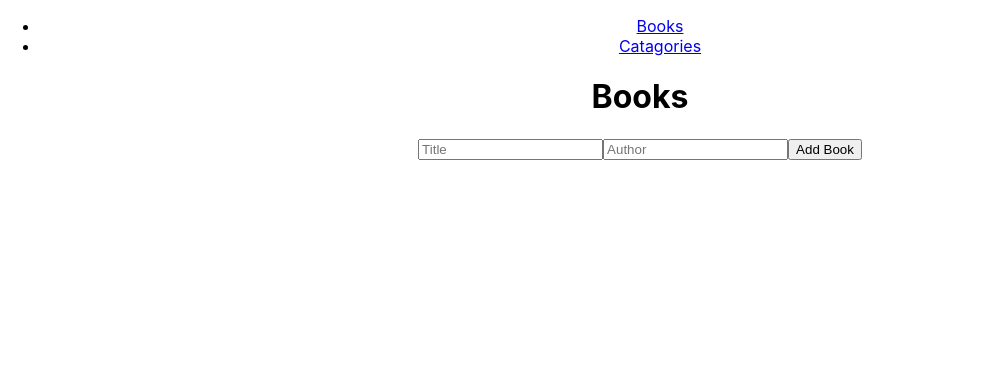
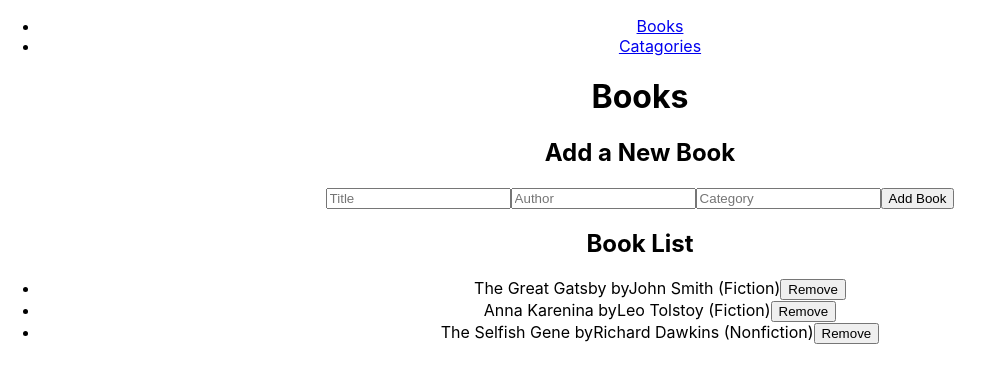
Before and after one commit to nilab-khwaja/bookstore, a React (Create React App) app: page / in a window 1280 px wide. Shown: the top 382 px of the page, without its empty margins (0-994 px from the left). Built offline with nearby package versions, Linux system fonts and the light colour scheme.

Commit message:
connect redux with react components

```diff
--- a/src/App.js
+++ b/src/App.js
@@ -1,7 +1,6 @@
 import './App.css';
 import { Route, Routes } from 'react-router-dom';
 import Books from './components/Books';
-
 import Navbar from './components/Navbar';
 import Catagories from './components/Catagories';
 
--- a/src/components/Book.jsx
+++ b/src/components/Book.jsx
@@ -1,29 +1,39 @@
 import React from 'react';
 import PropTypes from 'prop-types';
+import { useDispatch } from 'react-redux';
+import { removeBook } from '../redux/books/booksSlice';
 
-const Book = ({ book, onDelete }) => (
+const Book = ({ book }) => {
+  const dispatch = useDispatch();
 
-  <div>
-    <h3>
-      Title:
+  const handleRemoveBook = (itemId) => {
+    dispatch(removeBook(itemId));
+  };
+
+  return (
+    <li key={book.item_id}>
       {book.title}
-    </h3>
-    <p>
-      Author:
+      {' '}
+      by
       {book.author}
-    </p>
-    <button type="button" onClick={() => onDelete(book.title)}>
-      Delete
-    </button>
-  </div>
-);
+      {' '}
+      (
+      {book.category}
+      )
+      <button type="button" onClick={() => handleRemoveBook(book.item_id)}>
+        Remove
+      </button>
+    </li>
+  );
+};
 
 Book.propTypes = {
   book: PropTypes.shape({
+    item_id: PropTypes.number.isRequired,
     title: PropTypes.string.isRequired,
     author: PropTypes.string.isRequired,
+    category: PropTypes.string.isRequired,
   }).isRequired,
-  onDelete: PropTypes.func.isRequired,
 };
 
 export default Book;
--- a/src/components/BookForm.jsx
+++ b/src/components/BookForm.jsx
@@ -1,38 +1,44 @@
 import React, { useState } from 'react';
-import PropTypes from 'prop-types';
+import { useDispatch } from 'react-redux';
+import { addBook } from '../redux/books/booksSlice';
 
-const BookForm = ({ onAddBook }) => {
-  const [title, setTitle] = useState('');
-  const [author, setAuthor] = useState('');
+const BookForm = () => {
+  const dispatch = useDispatch();
+  const [newBook, setNewBook] = useState({ title: '', author: '', category: '' });
 
-  const handleSubmit = (e) => {
-    e.preventDefault();
-    // create a new book object
-
-    const newBook = {
-      title,
-      author,
-    };
-    // pass the new book to the parent componet
-    onAddBook(newBook);
-    // clear the form inputs
-    setTitle('');
-    setAuthor('');
+  const handleAddBook = () => {
+    dispatch(addBook(newBook));
+    setNewBook({ title: '', author: '', category: '' });
   };
 
   return (
     <div>
-      <form onSubmit={handleSubmit}>
-        <input type="text" placeholder="Title" value={title} onChange={(e) => setTitle(e.target.value)} />
-        <input type="text" placeholder="Author" value={author} onChange={(e) => setAuthor(e.target.value)} />
-        <button type="submit">Add Book</button>
+      <h2>Add a New Book</h2>
+      <form>
+        <input
+          type="text"
+          placeholder="Title"
+          value={newBook.title}
+          onChange={(e) => setNewBook({ ...newBook, title: e.target.value })}
+        />
+        <input
+          type="text"
+          placeholder="Author"
+          value={newBook.author}
+          onChange={(e) => setNewBook({ ...newBook, author: e.target.value })}
+        />
+        <input
+          type="text"
+          placeholder="Category"
+          value={newBook.category}
+          onChange={(e) => setNewBook({ ...newBook, category: e.target.value })}
+        />
+        <button type="button" onClick={handleAddBook}>
+          Add Book
+        </button>
       </form>
     </div>
   );
 };
 
-BookForm.propTypes = {
-  onAddBook: PropTypes.func.isRequired,
-};
-
 export default BookForm;
--- a/src/components/BookList.jsx
+++ b/src/components/BookList.jsx
@@ -1,23 +1,20 @@
 import React from 'react';
-import PropTypes from 'prop-types';
+import { useSelector } from 'react-redux';
 import Book from './Book';
 
-const BookList = ({ books, onDelete }) => (
-  <div>
-    {books.map((book) => (
-      <Book key={book.title} book={book} onDelete={onDelete} />
-    ))}
-  </div>
-);
+const BookList = () => {
+  const books = useSelector((state) => state.books.books);
 
-BookList.propTypes = {
-  books: PropTypes.arrayOf(
-    PropTypes.shape({
-      title: PropTypes.string.isRequired,
-      author: PropTypes.string.isRequired,
-    }),
-  ).isRequired,
-  onDelete: PropTypes.func.isRequired,
+  return (
+    <div>
+      <h2>Book List</h2>
+      <ul>
+        {books.map((book) => (
+          <Book key={book.item_id} book={book} />
+        ))}
+      </ul>
+    </div>
+  );
 };
 
 export default BookList;
--- a/src/components/Books.jsx
+++ b/src/components/Books.jsx
@@ -1,34 +1,12 @@
-import React, { useState } from 'react';
 import BookForm from './BookForm';
 import BookList from './BookList';
 
-const Books = () => {
-  // Define state to manage books
-  const [books, setBooks] = useState([]);
-
-  // Function to handle book creation
-  const handleAddBook = (newBook) => {
-    // Add the new book to the list of books
-    setBooks([...books, newBook]);
-  };
-
-  // Function to handle book deletion
-  const handleDeleteBook = (bookTitle) => {
-    // Remove the book at the specified index
-    const updatedBooks = books.filter((book) => book.title !== bookTitle);
-    setBooks(updatedBooks);
-  };
-
-  return (
-    <div>
-      <h1>Books</h1>
-      {/* Book Form */}
-      <BookForm onAddBook={handleAddBook} />
-
-      {/* Book List */}
-      <BookList books={books} onDelete={handleDeleteBook} />
-    </div>
-  );
-};
+const Books = () => (
+  <div>
+    <h1>Books</h1>
+    <BookForm />
+    <BookList />
+  </div>
+);
 
 export default Books;
--- a/src/index.js
+++ b/src/index.js
@@ -2,13 +2,17 @@ import React from 'react';
 import ReactDOM from 'react-dom/client';
 import './index.css';
 import { BrowserRouter } from 'react-router-dom';
+import { Provider } from 'react-redux';
+import store from './redux/store';
 import App from './App';
 
 const root = ReactDOM.createRoot(document.getElementById('root'));
 root.render(
   <React.StrictMode>
-    <BrowserRouter>
-      <App />
-    </BrowserRouter>
+    <Provider store={store}>
+      <BrowserRouter>
+        <App />
+      </BrowserRouter>
+    </Provider>
   </React.StrictMode>,
 );
--- a/src/redux/books/booksSlice.js
+++ b/src/redux/books/booksSlice.js
@@ -1,20 +1,39 @@
 import { createSlice } from '@reduxjs/toolkit';
 
 const initialState = {
-  books: [],
+  books: [
+    {
+      item_id: 'item1',
+      title: 'The Great Gatsby',
+      author: 'John Smith',
+      category: 'Fiction',
+    },
+    {
+      item_id: 'item2',
+      title: 'Anna Karenina',
+      author: 'Leo Tolstoy',
+      category: 'Fiction',
+    },
+    {
+      item_id: 'item3',
+      title: 'The Selfish Gene',
+      author: 'Richard Dawkins',
+      category: 'Nonfiction',
+    },
+  ],
 };
 
 const bookSlice = createSlice({
   name: 'book',
-  initialState,
+  initialState, // Updated initial state
   reducers: {
     addBook: (state, action) => {
       // add new book to array
       state.books.push(action.payload);
     },
     removeBook: (state, action) => {
-    // remove book by its ID
-      state.filter((book) => book.id !== action.payload);
+      // remove book by its ID
+      state.books = state.books.filter((book) => book.item_id !== action.payload);
     },
   },
 });
```
